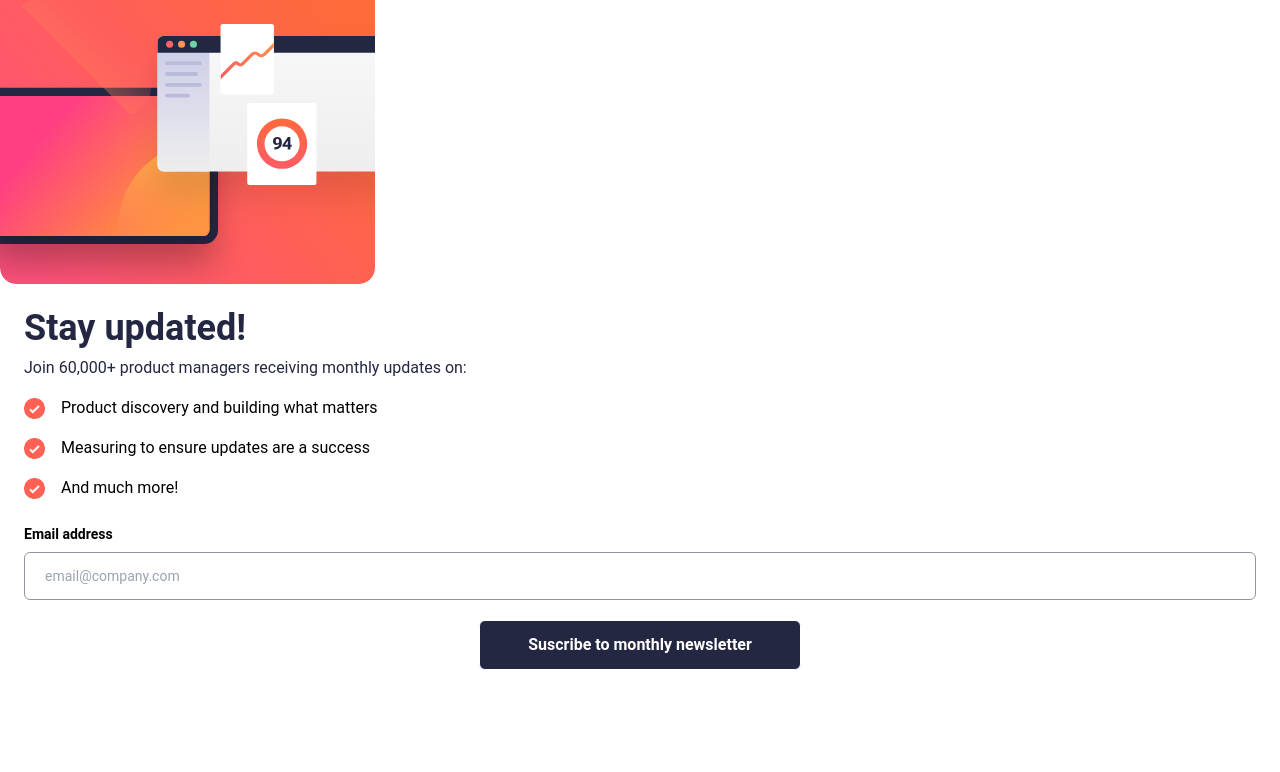
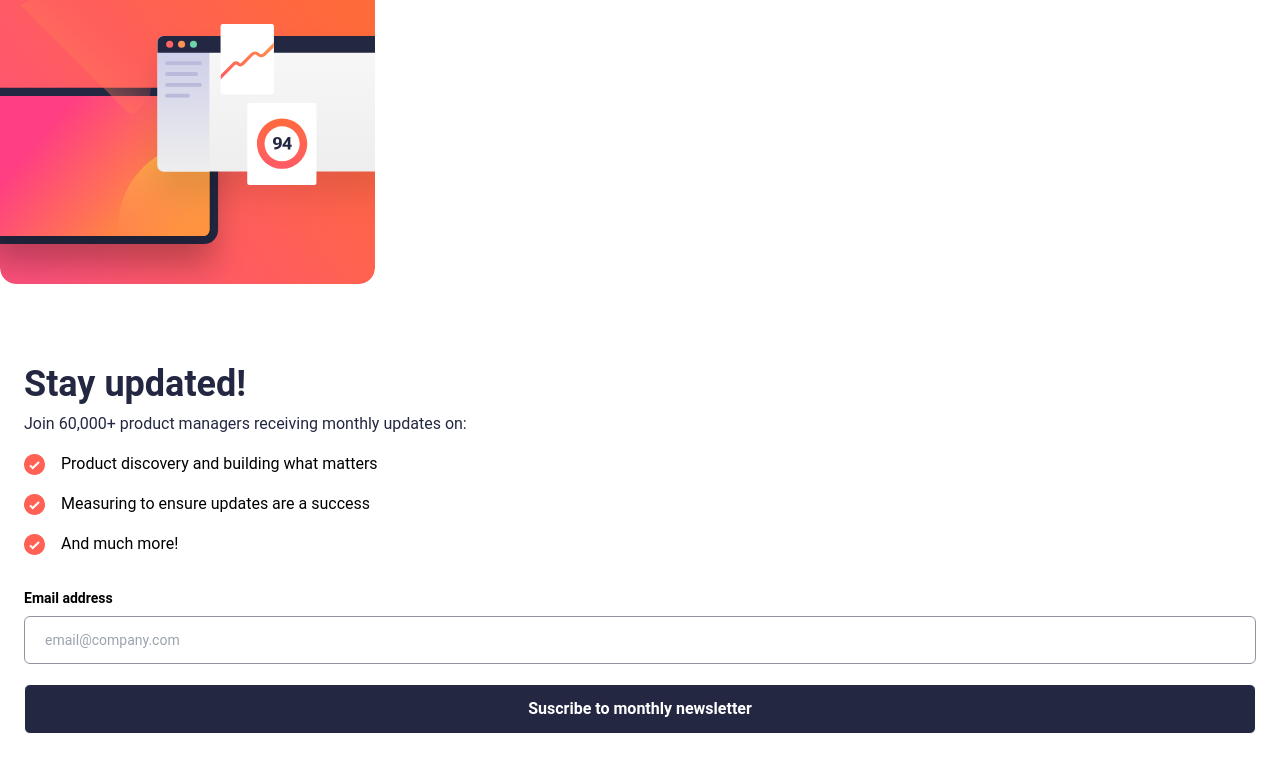
Before and after one commit to AlexProcess/TailwindCSS, a React (Vite) app in the folder newsletter/: page / in a window 1280 px wide. Shown: the top 772 px of the page. Built offline with nearby package versions, Linux system fonts and the light colour scheme; no server answers.

Commit message:
style: :lipstick: desktop design adjust on home page

```diff
--- a/newsletter/src/NewsletterApp.tsx
+++ b/newsletter/src/NewsletterApp.tsx
@@ -1,9 +1,9 @@
 import "./index.css";
-import React, { useEffect, useState } from "react";
+import { useEffect, useState } from "react";
 import { BgMobile } from "./assets/images/illustration-sign-up-mobile";
 import { BgDesktop } from "./assets/images/illustration-sign-up-desktop";
-import { InitialText } from "./components/UI/InitialText";
-import { Form } from "./components/Form/Form";
+import { MainContent } from "./components/UI/MainContent";
+// import { Form } from "./components/Form/Form";
 
 interface NewsletterProps {}
 
@@ -26,14 +26,11 @@ export const NewsletterApp: React.FC<NewsletterProps> = ({}) => {
 
     return (
         <div>
-            <div
-                className="min-w-[1440]:flex
-                place-content-around flex-row-reverse"
-            >
+            <div className="2xl:flex-row-reverse 2xl:flex 2xl:place-content-around">
                 {isDesktop ? <BgDesktop /> : <BgMobile />}
-                <InitialText />
+                <MainContent />
             </div>
-            <Form />
+            {/* <Form /> */}
         </div>
     );
 };
--- a/newsletter/src/components/Form/Form.tsx
+++ b/newsletter/src/components/Form/Form.tsx
@@ -1,60 +1,60 @@
-import React, { useState } from "react";
-import { supabase } from "../../db/api";
-import { useNavigate } from "react-router";
+// import React, { useState } from "react";
+// import { supabase } from "../../db/api";
+// import { useNavigate } from "react-router";
 
-export const Form: React.FC = () => {
-    const navigate = useNavigate();
+// export const Form: React.FC = () => {
+//     const navigate = useNavigate();
 
-    const [email, setEmail] = useState("");
+//     const [email, setEmail] = useState("");
 
-    const handleSubscription = async (e: any) => {
-        e.preventDefault();
+//     const handleSubscription = async (e: any) => {
+//         e.preventDefault();
 
-        try {
-            const { data, error } = await supabase
-                .from("NewsletterTableDB")
-                .insert([{ email }]);
+//         try {
+//             const { data, error } = await supabase
+//                 .from("NewsletterTableDB")
+//                 .insert([{ email }]);
 
-            if (error) {
-                console.error(
-                    "Error al guardar el correo electrónico:",
-                    error.message
-                );
-            } else {
-                console.log("Correo electrónico guardado con éxito:", data);
+//             if (error) {
+//                 console.error(
+//                     "Error al guardar el correo electrónico:",
+//                     error.message
+//                 );
+//             } else {
+//                 console.log("Correo electrónico guardado con éxito:", data);
 
-                navigate("/form-success", { state: { email } });
-            }
-        } catch (error: any) {
-            console.error(
-                "Error al comunicarse con la base de datos:",
-                error.message
-            );
-        }
-    };
+//                 navigate("/form-success", { state: { email } });
+//             }
+//         } catch (error: any) {
+//             console.error(
+//                 "Error al comunicarse con la base de datos:",
+//                 error.message
+//             );
+//         }
+//     };
 
-    return (
-        <div className="flex-col px-6">
-            <p className="text-sm font-bold">Email address</p>
-            <div className="flex justify-center mt-2 align-center">
-                <form className="w-full " onSubmit={handleSubscription}>
-                    <input
-                        className="min-[320px]:w-full h-12 p-5 mb-2 text-sm text-gray-700 border rounded-md border-grey focus:border-red-500 focus:outline-offset-1"
-                        type="text"
-                        placeholder="email@company.com"
-                        value={email}
-                        onChange={(e) => setEmail(e.target.value)}
-                    />
-                    <div className="flex justify-center mt-3">
-                        <button
-                            type="submit"
-                            className="hover:shadow-custom transition duration-150 ease-in-out hover:bg-gradient-to-r from-[#ff5b64] via-[#ff675c] to-[#ff8d48] px-12 py-3 font-bold text-white border border-blue-700 rounded-md bg-dark-slate "
-                        >
-                            Suscribe to monthly newsletter
-                        </button>
-                    </div>
-                </form>
-            </div>
-        </div>
-    );
-};
+//     return (
+//         <div className="flex-col px-6">
+//             <p className="text-sm font-bold">Email address</p>
+//             <div className="flex justify-center mt-2 align-center">
+//                 <form className="w-full " onSubmit={handleSubscription}>
+//                     <input
+//                         className="min-[320px]:w-full h-12 p-5 mb-2 text-sm text-gray-700 border rounded-md border-grey focus:border-red-500 focus:outline-offset-1"
+//                         type="text"
+//                         placeholder="email@company.com"
+//                         value={email}
+//                         onChange={(e) => setEmail(e.target.value)}
+//                     />
+//                     <div className="flex justify-center mt-3">
+//                         <button
+//                             type="submit"
+//                             className="hover:shadow-custom transition duration-150 ease-in-out hover:bg-gradient-to-r from-[#ff5b64] via-[#ff675c] to-[#ff8d48] px-12 py-3 font-bold text-white border border-blue-700 rounded-md bg-dark-slate "
+//                         >
+//                             Suscribe to monthly newsletter
+//                         </button>
+//                     </div>
+//                 </form>
+//             </div>
+//         </div>
+//     );
+// };
--- a/newsletter/src/components/Form/FormSuccess.tsx
+++ b/newsletter/src/components/Form/FormSuccess.tsx
@@ -1,4 +1,3 @@
-import React from "react";
 import { IconSuccess } from "../../assets/images/icon-success";
 import { useLocation, useNavigate } from "react-router";
 
--- a/newsletter/src/components/UI/InitialText.tsx
+++ /dev/null
@@ -1,39 +0,0 @@
-import { IconList } from "../../assets/images/icon-list";
-
-export const InitialText = () => {
-    return (
-        <section className="flex-col p-6 space-y-2">
-            <div className="">
-                <h1 className="text-4xl font-bold text-dark-slate min-w-[1440]:text-5xl">
-                    Stay updated!
-                </h1>
-            </div>
-            <div className="min-w-[1440]:w-4/5">
-                <p className="font-normal text-dark-slate ">
-                    Join 60,000+ product managers receiving monthly updates on:
-                </p>
-            </div>
-            <div className="flex-col space-y-4">
-                <div className="flex-row items-center mt-4">
-                    <div className="flex items-center gap-4 ">
-                        <IconList className="rounded-full bg-tomato" />
-                        <p>Product discovery and building what matters</p>
-                    </div>
-                </div>
-                <div className="flex-row items-center ">
-                    <div className="flex items-center gap-4 ">
-                        <IconList className="rounded-full bg-tomato" />
-                        <p>Measuring to ensure updates are a success</p>
-                    </div>
-                </div>
-                <div className="flex-row items-center">
-                    <div className="flex items-center gap-4 ">
-                        <IconList className="rounded-full bg-tomato" />
-                        <p>And much more!</p>
-                    </div>
-                </div>
-                <></>
-            </div>
-        </section>
-    );
-};
--- /dev/null
+++ b/newsletter/src/components/UI/MainContent.tsx
@@ -0,0 +1,98 @@
+import { useState } from "react";
+import { IconList } from "../../assets/images/icon-list";
+import { supabase } from "../../db/api";
+import { useNavigate } from "react-router";
+
+export const MainContent: React.FC = ({}) => {
+    const [email, setEmail] = useState("");
+
+    const handleSubscription = async (e: any) => {
+        e.preventDefault();
+
+        const navigate = useNavigate();
+
+        try {
+            const { data, error } = await supabase
+                .from("NewsletterTableDB")
+                .insert([{ email }]);
+
+            if (error) {
+                console.error(
+                    "Error al guardar el correo electrónico:",
+                    error.message
+                );
+            } else {
+                console.log("Correo electrónico guardado con éxito:", data);
+
+                navigate("/form-success", { state: { email } });
+            }
+        } catch (error: any) {
+            console.error(
+                "Error al comunicarse con la base de datos:",
+                error.message
+            );
+        }
+    };
+
+    return (
+        <section className="flex-col p-6 py-20 space-y-2 2xl:space-y-8">
+            <div className="">
+                <h1 className="text-4xl font-bold text-dark-slate 2xl:text-7xl">
+                    Stay updated!
+                </h1>
+            </div>
+            <div className="2xl:w-4/5">
+                <p className="font-normal text-dark-slate 2xl:text-lg">
+                    Join 60,000+ product managers receiving monthly updates on:
+                </p>
+            </div>
+            <div className="flex-col space-y-4">
+                <div className="flex-row items-center mt-4">
+                    <div className="flex items-center gap-4 ">
+                        <IconList className="rounded-full bg-tomato" />
+                        <p className="2xl:text-lg">
+                            Product discovery and building what matters
+                        </p>
+                    </div>
+                </div>
+                <div className="flex-row items-center ">
+                    <div className="flex items-center gap-4 ">
+                        <IconList className="rounded-full bg-tomato" />
+                        <p className="2xl:text-lg">
+                            Measuring to ensure updates are a success
+                        </p>
+                    </div>
+                </div>
+                <div className="flex-row items-center">
+                    <div className="flex items-center gap-4 ">
+                        <IconList className="rounded-full bg-tomato" />
+                        <p className="2xl:text-lg">And much more!</p>
+                    </div>
+                    <div className="mt-8">
+                        <p className="text-sm font-bold">Email address</p>
+                    </div>
+                    <div className="flex justify-center mt-2 align-center">
+                        <form className="w-full " onSubmit={handleSubscription}>
+                            <input
+                                className="h-12 p-5 mb-2 text-sm text-gray-700 border rounded-md sm:w-full border-grey focus:border-red-500 focus:outline-offset-1"
+                                type="text"
+                                placeholder="email@company.com"
+                                value={email}
+                                onChange={(e) => setEmail(e.target.value)}
+                            />
+                            <div className="flex justify-center mt-3">
+                                <button
+                                    type="submit"
+                                    className="w-full hover:shadow-custom transition duration-150 ease-in-out hover:bg-gradient-to-r from-[#ff5b64] via-[#ff675c] to-[#ff8d48] px-12 py-3 font-bold text-white border border-blue-700 rounded-md bg-dark-slate "
+                                >
+                                    Suscribe to monthly newsletter
+                                </button>
+                            </div>
+                        </form>
+                    </div>
+                </div>
+                <div className="flex-col px-6 space-y-4"></div>
+            </div>
+        </section>
+    );
+};
--- a/newsletter/tailwind.config.js
+++ b/newsletter/tailwind.config.js
@@ -3,8 +3,15 @@ export default {
     content: ["./index.html", "./src/**/*.{js,ts,jsx,tsx}"],
     theme: {
         screens: {
-            mobile: "375px",
-            desktop: "1440px",
+            sm: "375px",
+
+            md: "768px",
+
+            lg: "1024px",
+
+            xl: "1280px",
+
+            "2xl": "1440px",
         },
         extend: {
             outlineOffset: {
```
